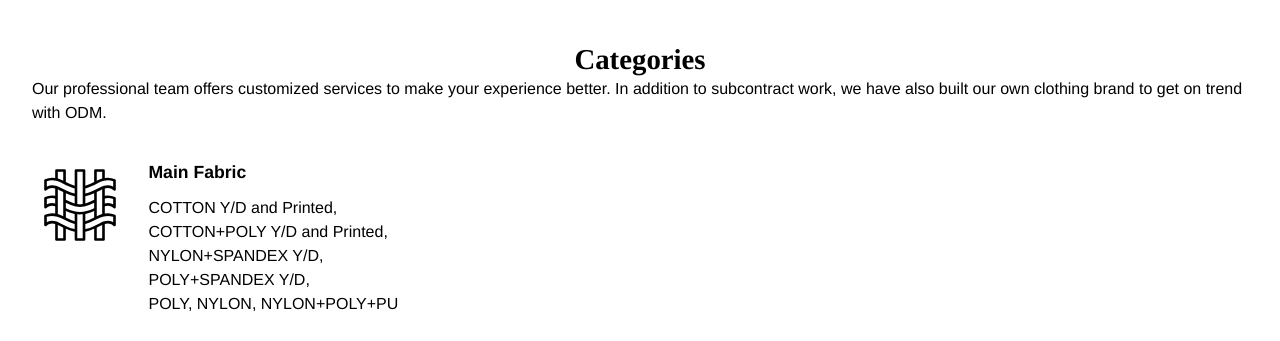
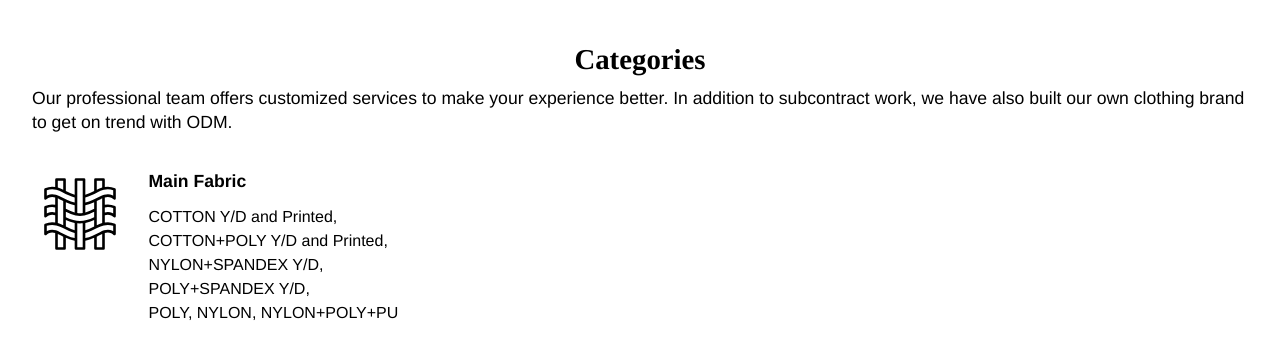
Before and after one commit to jsapparel/jsapparel.github.io, a plain HTML site: page index.html in a window 1280 px wide. Shown: the part 459-800 px from the top of the page. Drawn offline with Linux system fonts and the light colour scheme.

Commit message:
Update index.html

```diff
--- a/index.html
+++ b/index.html
@@ -51,7 +51,7 @@
 				<section class="container">
 					<header class="major fade-in-bottom">
 						<h2>Categories</h2>
-						<div>Our professional team offers customized services to make your experience better. In addition to subcontract work, we have also built our own clothing brand to get on trend with ODM.
+						<div class="byline">Our professional team offers customized services to make your experience better. In addition to subcontract work, we have also built our own clothing brand to get on trend with ODM.
 </div>
 					</header>
 					<div class="row">
```
